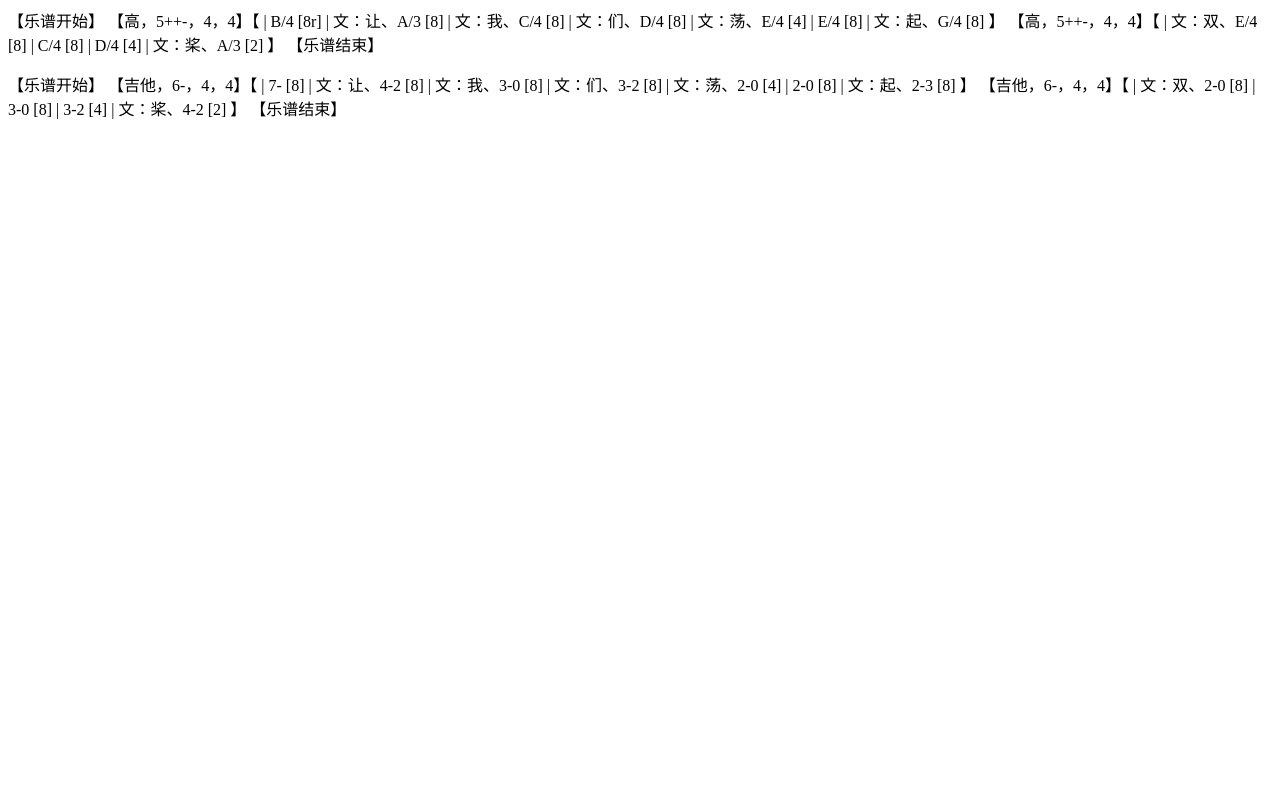
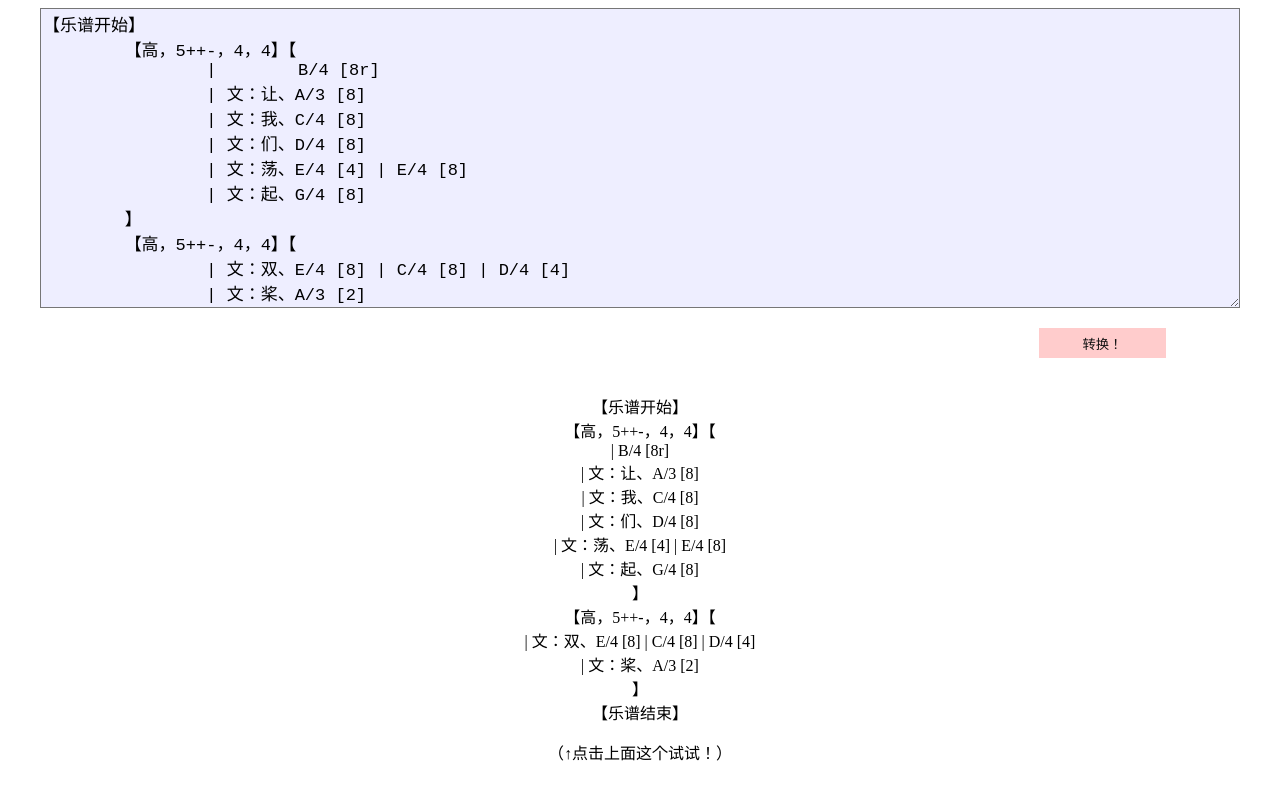
Before and after one commit to FFTYYY/YMusic, a website: page index.html in a window 1280 px wide. Drawn offline with Linux system fonts and the light colour scheme; a script that the page names is missing.

Commit message:
Update index.html

```diff
--- a/index.html
+++ b/index.html
@@ -1,5 +1,46 @@
+<head>
+	<style>
+		.the_text{
+			width: 1200px;
+			height: 300px;
+			background-color: #EEEEFF;
+			font-size: 17px;
+		}
+		.the_button{
+			position: relative;
+			margin: 20px;
+			background-color: #FFCCCC;
+			color: #111111;
+			border: 0;
+			height: 30px;
+			width: 10%;
+			left: 80%;
+			transition: 0.3s;
+
+		}
+		.the_button:hover{
+			background-color: #333333;
+			color: #AAAAAA;
+			transition: 0.3s;
+		}
+		.ymusic svg{
+			background-color: #00000000;
+			color: #00000000;
+			transition: 0.3s;
+		}
+		.ymusic svg:hover{
+			background-color: #FFCCFF;
+			color: #CCCCFF;
+			transition: 0.3s;
+		}
+
+	</style>
+</head>
+
 <body>
-	<p>
+
+<center>
+<textarea class = "the_text">
 【乐谱开始】
 	【高，5++-，4，4】【
 		|        B/4 [8r]
@@ -14,24 +55,13 @@
 		| 文：桨、A/3 [2]
 	】
 【乐谱结束】
-	</p>
-	<p>
-		【乐谱开始】
-			【吉他，6-，4，4】【
-				|        7-  [8]
-				| 文：让、4-2 [8]
-				| 文：我、3-0 [8]
-				| 文：们、3-2 [8]
-				| 文：荡、2-0 [4] | 2-0 [8]
-				| 文：起、2-3 [8]
-			】
-			【吉他，6-，4，4】【
-				| 文：双、2-0 [8] | 3-0 [8] | 3-2 [4]
-				| 文：桨、4-2 [2]
-			】
-		【乐谱结束】
-	</p>
+</textarea>
+</center>
 
+<button class = "the_button">转换！</button>
+
+<center><p class = "the_p"></p></center>
+<center><p>（↑点击上面这个试试！）</p></center>
 </body>
 
 <script src = "https://unpkg.com/ymusic@1.0.7/ymusic.js"></script>
@@ -46,7 +76,18 @@
 		},
 		baseurl = "https://tonejs.github.io/audio/salamander/",
 	)
+</script>
 
+<script>
+	var the_text   = document.getElementsByClassName("the_text")[0]
+	var the_p      = document.getElementsByClassName("the_p")[0]
+	var the_button = document.getElementsByClassName("the_button")[0]
+
+	the_button.onclick = function(){
+		the_p.innerText = the_text.value
 		YMusic.start_ymusic({width_off : 70 , speed : 3} , ["P"])
+	}
+
+	the_button.click() //一来先转换一次
 
 </script>
```
Lines whose indentation alone changed are shown as unchanged.
